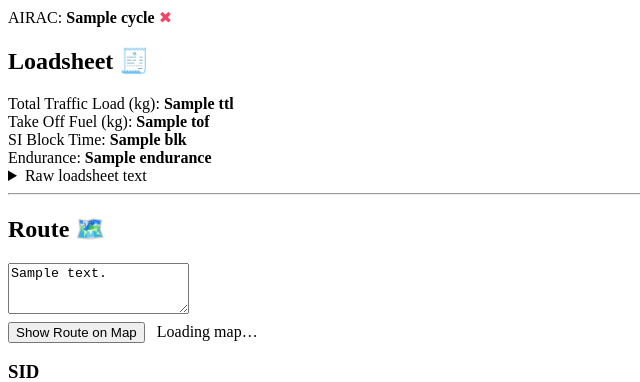
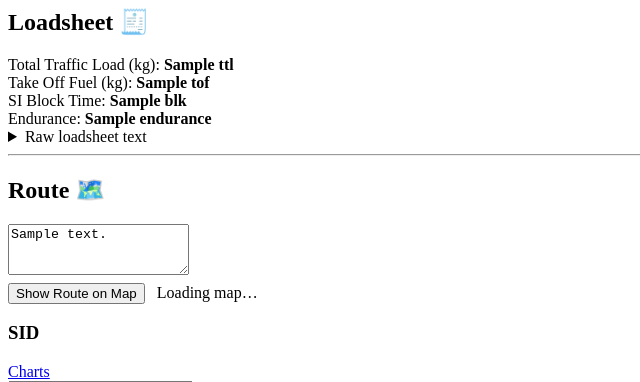
Before and after one commit to mendesguii/RouteHelper, a FastAPI app: template templates/result.html in a window 1280 px wide. Shown: the top 382 px of the page, without its empty margins (0-640 px from the left). Run offline with FastAPI, Linux system fonts and the light colour scheme; the template is opened without the code that fills it: most values are stand-ins (such as "Sample title", 1, 10 or a date in 2020).

Commit message:
feat: Enhance loading overlay with spinner and dark mode support; remove AIRAC display from results

```diff
--- a/templates/result.html
+++ b/templates/result.html
@@ -1,14 +1,4 @@
 <div class="box">
-            <div class="is-pulled-right is-size-7" title="AIRAC {{ airac.cycle or 'unknown' }} ({{ airac.name or 'X-Plane' }})">
-                    <span>AIRAC: <strong>{{ airac.cycle or 'unknown' }}</strong></span>
-                    {% if airac.cycle and airac.is_current %}
-                    <span style="color:#48c774;" aria-label="Up to date" title="Up to date">✔</span>
-                    {% elif airac.cycle %}
-                    <span style="color:#f14668;" aria-label="Out of date" title="Out of date">✖</span>
-                    {% else %}
-                        <span style="color:#ffdd57;" aria-label="Missing" title="cycle.json not found">?</span>
-                {% endif %}
-        </div>
     <h2 class="subtitle">Loadsheet <span>🧾</span></h2>
     <div class="columns">
         <div class="column">Total Traffic Load (kg): <strong>{{ ttl or 'N/A' }}</strong></div>
```
Also changed, not shown: templates/index.html (+29 -1 lines).
